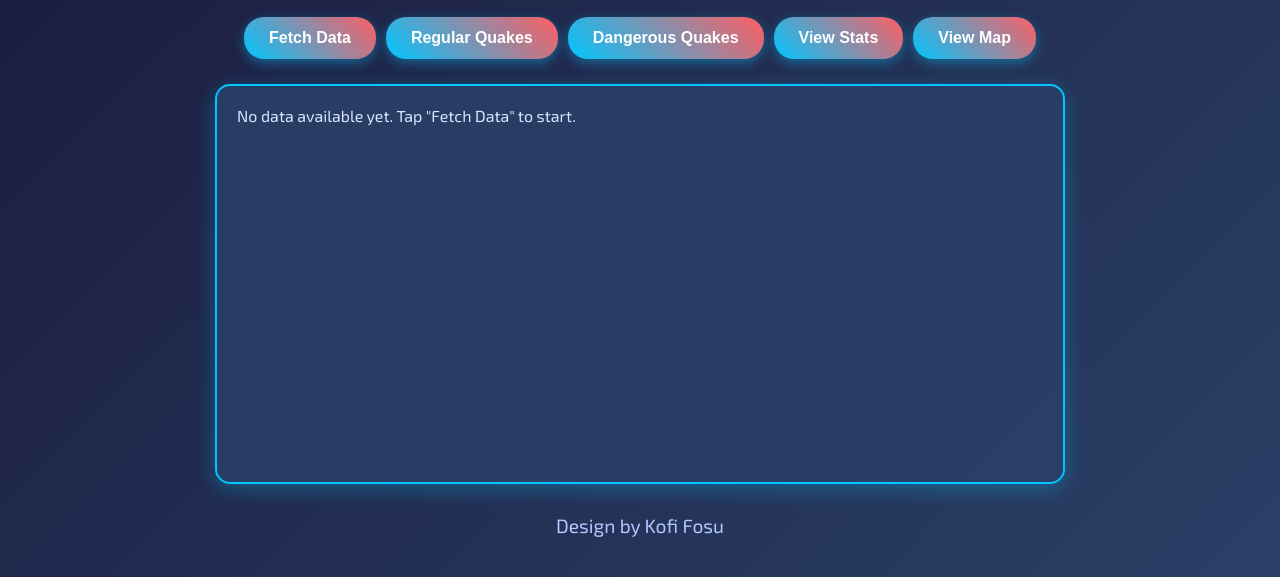
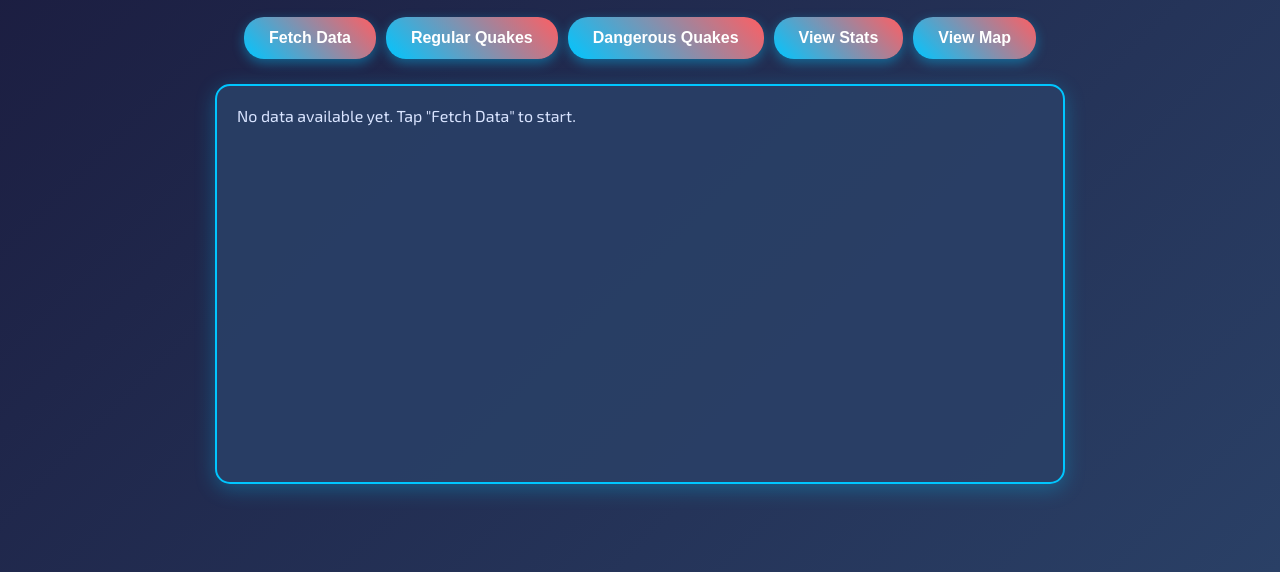
Before and after one commit to onetwo346/earthquakeanalystt, a plain HTML site: page main.html in a window 1280 px wide. Shown: the part 228-805 px from the top of the page. Drawn offline with nearby package versions, Linux system fonts and the light colour scheme; a small style sheet from the web is missing.

Commit message:
Update main.html

```diff
--- a/main.html
+++ b/main.html
@@ -180,7 +180,7 @@
     </div>
 
     <footer>
-        <p>Design by Kofi Fosu</p>
+        <p></p>
     </footer>
 
     <script src="https://unpkg.com/leaflet@1.9.4/dist/leaflet.js" integrity="sha256-20nQCchB9co0qIjJZRGuk2/Z9VM+kNiyxNV1lvTlZBo=" crossorigin=""></script>
```
